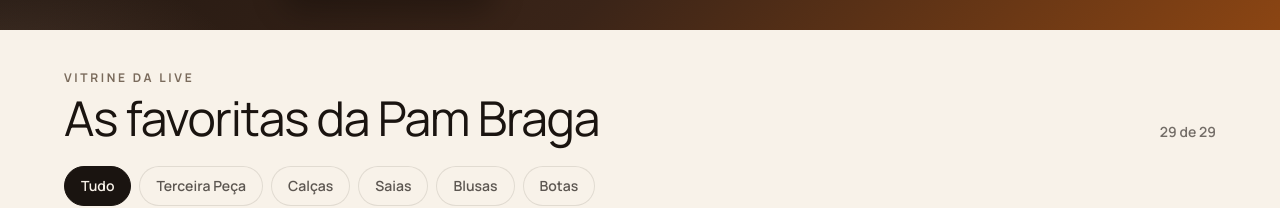
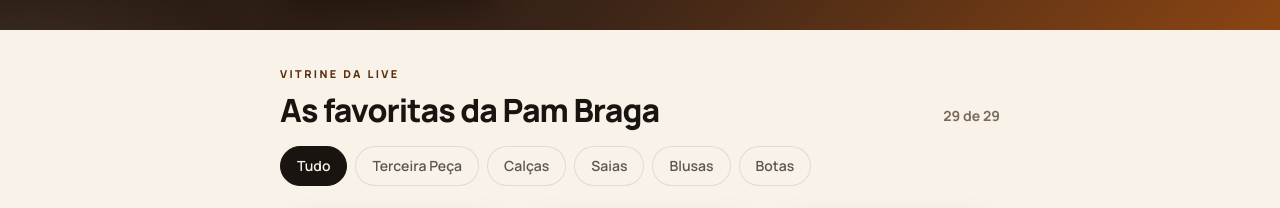
Before and after one commit to bcfbraga/pambraga-live, a Next.js app: page / in a window 1280 px wide. Shown: the part 277-485 px from the top of the page. Built offline with nearby package versions, Linux system fonts and the light colour scheme; grey boxes are pictures that could not be loaded.

Commit message:
Restyle product grid header

```diff
--- a/components/ProductGrid.tsx
+++ b/components/ProductGrid.tsx
@@ -22,18 +22,18 @@ export function ProductGrid({ products, influencerName }: ProductGridProps) {
   }, [activeCategory, products]);
 
   return (
-    <section id="produtos" className="px-5 py-10 sm:px-8 lg:px-10">
-      <div className="mx-auto max-w-6xl">
-        <div className="mb-6 flex flex-col gap-4 md:flex-row md:items-end md:justify-between">
+    <section id="produtos" className="px-5 py-9 sm:px-8 lg:px-10">
+      <div className="mx-auto max-w-[720px]">
+        <div className="mb-4 flex items-end justify-between gap-4">
           <div>
-            <p className="text-xs font-bold uppercase tracking-[0.22em] text-clay">
+            <p className="text-[0.68rem] font-extrabold uppercase tracking-[0.22em] text-cocoa">
               Vitrine da live
             </p>
-            <h2 className="mt-2 font-display text-4xl leading-tight text-ink sm:text-5xl">
+            <h2 className="mt-2 font-display text-[clamp(1.65rem,6vw,2rem)] font-extrabold leading-tight tracking-[-0.03em] text-ink">
               As favoritas da {influencerName}
             </h2>
           </div>
-          <p className="text-sm font-semibold text-ink/60">
+          <p className="shrink-0 pb-1 text-sm font-bold text-clay">
             {filteredProducts.length} de {products.length}
           </p>
         </div>
@@ -44,7 +44,7 @@ export function ProductGrid({ products, influencerName }: ProductGridProps) {
           onChange={setActiveCategory}
         />
 
-        <div className="mt-6 grid gap-5 sm:grid-cols-2 lg:grid-cols-3 xl:grid-cols-4">
+        <div className="mt-4 grid grid-cols-2 gap-3 sm:grid-cols-3 sm:gap-4">
           {filteredProducts.map((product) => (
             <ProductCard key={product.id} product={product} />
           ))}
```
